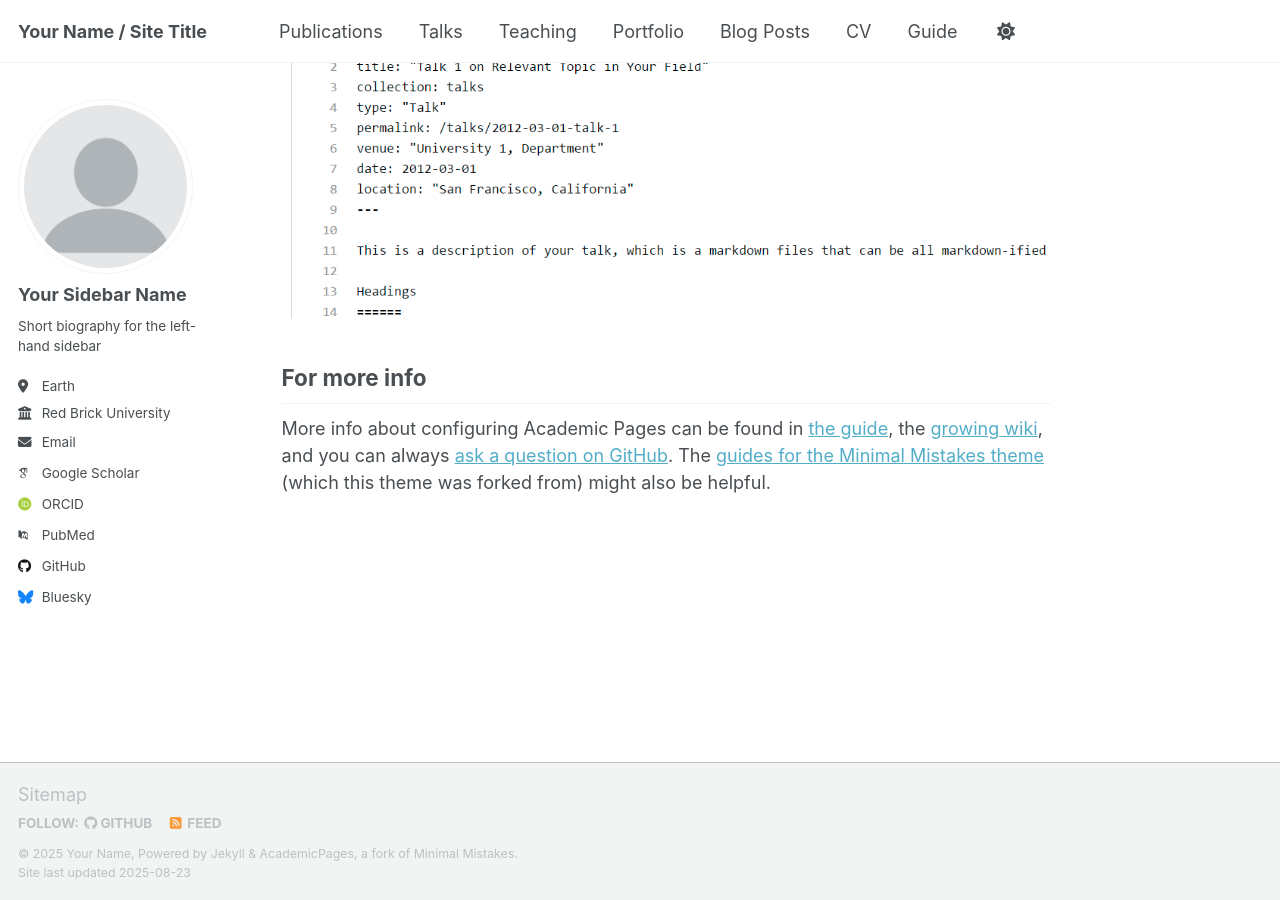
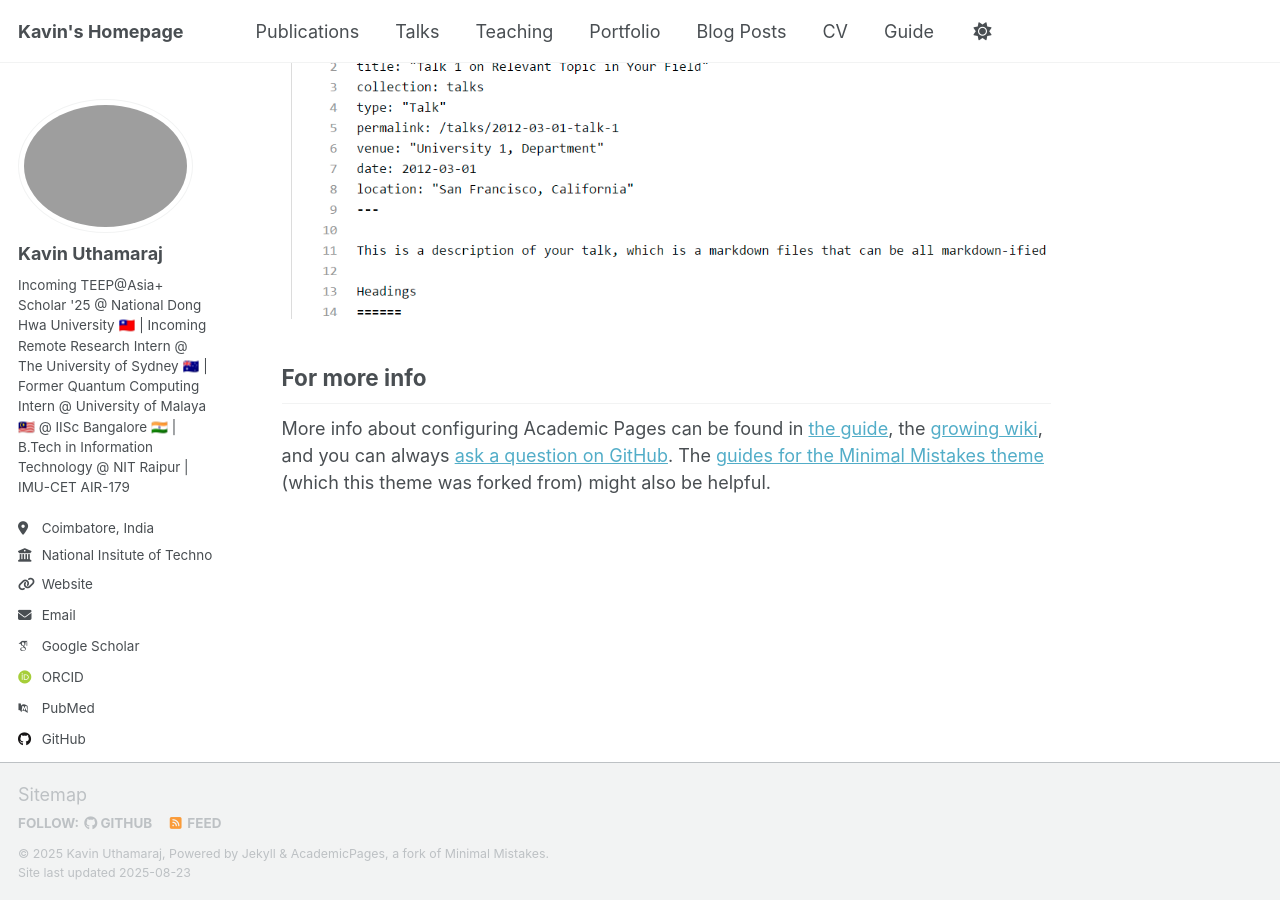
Before and after one commit to kavinuthamaraj/kavinuthamaraj, a Jekyll site: the page built from _pages/about.md, in a window 1280 px wide and 900 px high, scrolled down 2880 px. Built offline with Jekyll 4.4.1, drawn with Linux system fonts in a browser that asks for light colours; some web fonts are replaced; a script that is not in the unit is left out.

Commit message:
Update _config.yml

```diff
--- a/_config.yml
+++ b/_config.yml
@@ -9,10 +9,10 @@
 # Basic Site Settings
 locale                   : "en-US"
 site_theme               : "default" # Currently available options are "default", "air"
-title                    : "Your Name / Site Title"
+title                    : "Kavin's Homepage"
 title_separator          : "-"
-name                     : &name "Your Name"
-description              : &description "personal description"
+name                     : &name "Kavin Uthamaraj"
+description              : &description "Kavin's Homepage"
 url                      : https://academicpages.github.io # the base hostname & protocol for your site e.g. "https://[your GitHub username].github.io" or if you already have some other page hosted on Github then use "https://[your GitHub username].github.io/[Your Repo Name]"
 baseurl                  : "" # the subpath of your site, e.g. "/blog"
 repository               : "academicpages/academicpages.github.io"
@@ -22,14 +22,14 @@ repository               : "academicpages/academicpages.github.io"
 #               Additional customization can be done by editing /_includes/author-profile.html
 author:
   # Biographic information
-  avatar           : "profile.png"
-  name             : "Your Sidebar Name"
+  avatar           : "profile.jpeg"
+  name             : "Kavin Uthamaraj"
   pronouns         : # example: "she/her"
-  bio              : "Short biography for the left-hand sidebar"
-  location         : "Earth"
-  employer         : "Red Brick University"
-  uri              : # URL
-  email            : "none@example.org"
+  bio              : "Incoming TEEP@Asia+ Scholar '25 @ National Dong Hwa University 🇹🇼 | Incoming Remote Research Intern @ The University of Sydney 🇦🇺 | Former Quantum Computing Intern @ University of Malaya 🇲🇾 @ IISc Bangalore 🇮🇳 | B.Tech in Information Technology @ NIT Raipur | IMU-CET AIR-179"
+  location         : "Coimbatore, India"
+  employer         : "National Insitute of Technology Raipur"
+  uri              : https://nitrr.ac.in/
+  email            : "cukavin020.btech2023@bt.nitrr.ac.in"
 
   # Academic websites
   academia         : # URL
```
